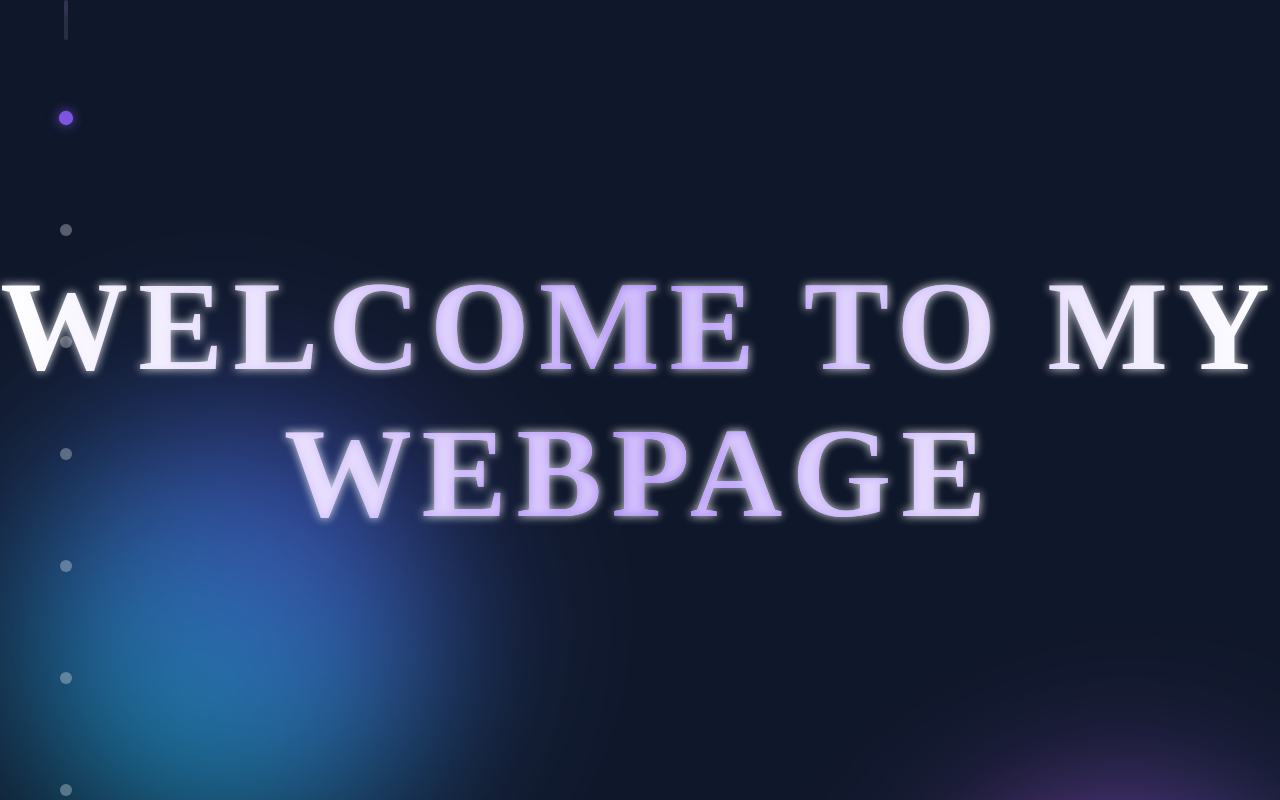
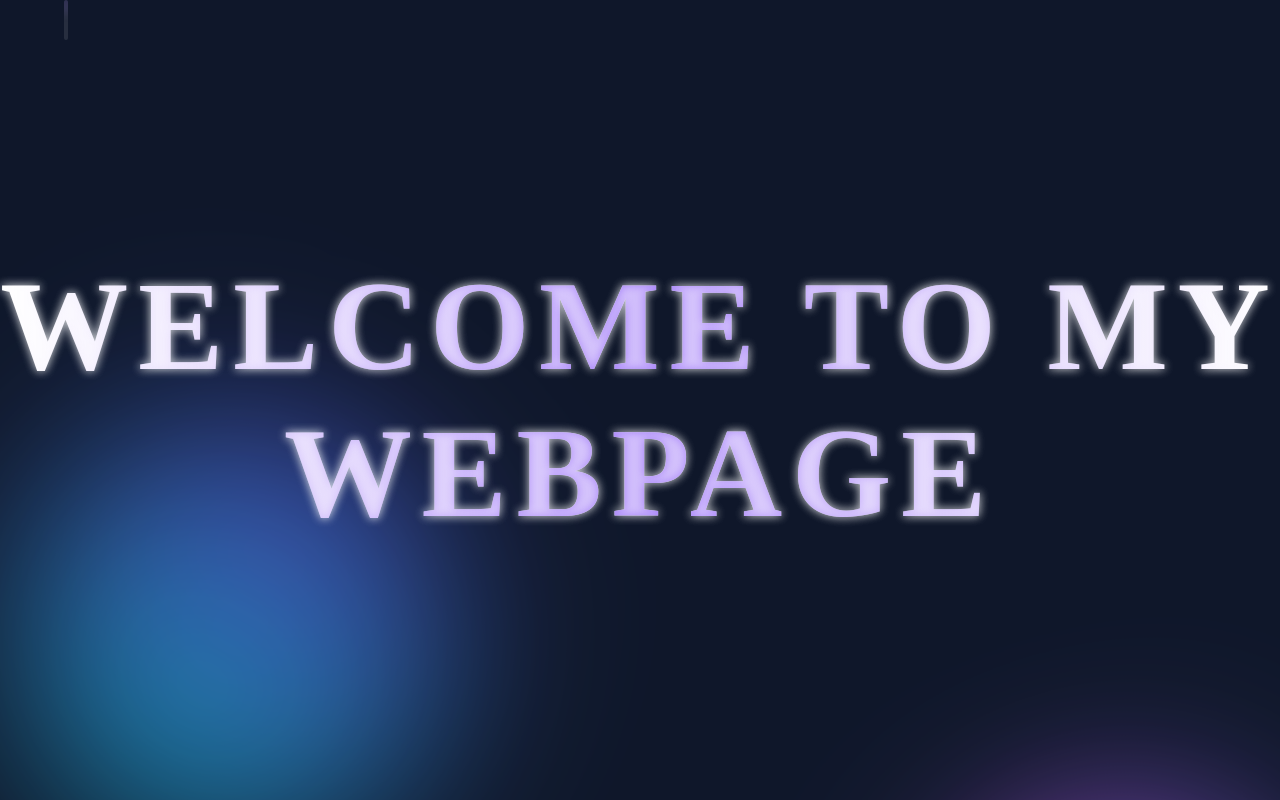
Before and after one commit to apcciesguerra/personal-website-finals-, a Vue app: page / in a window 1280 px wide. Shown: the top 800 px of the page. Built offline with nearby package versions, Linux system fonts and the light colour scheme; a web font is replaced by a local one.

Commit message:
Update TracerBeam

```diff
--- a/src/components/ui/TracingBeam.vue
+++ b/src/components/ui/TracingBeam.vue
@@ -4,16 +4,7 @@
       <slot></slot>
     </div>
     <div class="tracing-beam" ref="tracingBeam">
-      <div class="tracing-beam-gradient"></div>
-    </div>
-    <div class="tracing-beam-dots">
-      <div
-        v-for="(_, index) in 7"
-        :key="index"
-        class="tracing-beam-dot"
-        :class="{ 'active': activeDot === index }"
-        :style="{ top: `${(index + 1) * 14}%` }"
-      ></div>
+      <div class="tracing-beam-gradient" ref="beamGradient"></div>
     </div>
   </div>
 </template>
@@ -23,9 +14,11 @@ export default {
   name: 'TracingBeam',
   data() {
     return {
-      activeDot: 0,
       sections: [],
-      observer: null
+      observer: null,
+      lastScrollPos: 0,
+      isScrolling: false,
+      scrollTimeout: null
     }
   },
   mounted() {
@@ -42,6 +35,9 @@ export default {
     if (this.observer) {
       this.observer.disconnect();
     }
+    if (this.scrollTimeout) {
+      clearTimeout(this.scrollTimeout);
+    }
   },
   methods: {
     setupTracingBeam() {
@@ -56,12 +52,8 @@ export default {
       this.observer = new IntersectionObserver((entries) => {
         entries.forEach(entry => {
           if (entry.isIntersecting) {
-            // Find the index of the section
-            const index = this.sections.indexOf(entry.target);
-            if (index !== -1) {
-              // Map the section index to a dot index (max 7 dots)
-              this.activeDot = Math.min(Math.floor(index * 7 / this.sections.length), 6);
-            }
+            // Enhance beam glow when a new section comes into view
+            this.pulseBeamGlow();
           }
         });
       }, {
@@ -76,7 +68,8 @@ export default {
     },
     handleScroll() {
       const tracingBeam = this.$refs.tracingBeam;
-      if (!tracingBeam) return;
+      const beamGradient = this.$refs.beamGradient;
+      if (!tracingBeam || !beamGradient) return;
 
       // Calculate scroll progress (0 to 1)
       const scrollTop = window.scrollY;
@@ -89,8 +82,38 @@ export default {
 
       // Update gradient position for a more dynamic effect
       const gradientPos = Math.min(scrollProgress * 200, 100);
-      const beamGradient = tracingBeam.querySelector('.tracing-beam-gradient');
       beamGradient.style.top = `${gradientPos}%`;
+
+      // Detect scroll speed
+      const scrollSpeed = Math.abs(scrollTop - this.lastScrollPos);
+      this.lastScrollPos = scrollTop;
+
+      // Add active class when scrolling
+      if (scrollSpeed > 5) {
+        this.isScrolling = true;
+        beamGradient.classList.add('active');
+
+        // Clear any existing timeout
+        if (this.scrollTimeout) {
+          clearTimeout(this.scrollTimeout);
+        }
+
+        // Set timeout to remove active class after scrolling stops
+        this.scrollTimeout = setTimeout(() => {
+          this.isScrolling = false;
+          beamGradient.classList.remove('active');
+        }, 1000);
+      }
+    },
+    pulseBeamGlow() {
+      const beamGradient = this.$refs.beamGradient;
+      if (!beamGradient) return;
+
+      // Add and remove pulse class to trigger animation
+      beamGradient.classList.add('pulse');
+      setTimeout(() => {
+        beamGradient.classList.remove('pulse');
+      }, 1000);
     }
   }
 }
@@ -135,37 +158,21 @@ export default {
     rgba(196, 181, 253, 0)
   );
   filter: blur(4px);
-  animation: pulse 4s ease-in-out infinite;
+  animation: subtle-pulse 4s ease-in-out infinite;
   transform: translateY(-30%);
+  transition: filter 0.5s ease, opacity 0.5s ease;
 }
 
-.tracing-beam-dots {
-  position: fixed;
-  top: 0;
-  left: 5%;
-  height: 100%;
-  width: 4px;
-  z-index: 6;
-  pointer-events: none;
+.tracing-beam-gradient.active {
+  filter: blur(6px) brightness(1.5);
+  animation: active-pulse 1.5s ease-in-out infinite;
 }
 
-.tracing-beam-dot {
-  position: absolute;
-  width: 12px;
-  height: 12px;
-  background: rgba(255, 255, 255, 0.3);
-  border-radius: 50%;
-  transform: translateX(-4px);
-  transition: all 0.5s ease;
+.tracing-beam-gradient.pulse {
+  animation: intense-pulse 1s ease-out;
 }
 
-.tracing-beam-dot.active {
-  background: rgba(139, 92, 246, 0.9);
-  box-shadow: 0 0 10px rgba(139, 92, 246, 0.7);
-  transform: translateX(-4px) scale(1.2);
-}
-
-@keyframes pulse {
+@keyframes subtle-pulse {
   0%, 100% {
     opacity: 0.8;
   }
@@ -174,8 +181,30 @@ export default {
   }
 }
 
+@keyframes active-pulse {
+  0%, 100% {
+    opacity: 0.9;
+    filter: blur(6px) brightness(1.5);
+  }
+  50% {
+    opacity: 0.7;
+    filter: blur(4px) brightness(1.2);
+  }
+}
+
+@keyframes intense-pulse {
+  0% {
+    opacity: 1;
+    filter: blur(8px) brightness(2);
+  }
+  100% {
+    opacity: 0.8;
+    filter: blur(4px) brightness(1.5);
+  }
+}
+
 @media (max-width: 768px) {
-  .tracing-beam, .tracing-beam-dots {
+  .tracing-beam {
     left: 2%;
   }
 }
```
